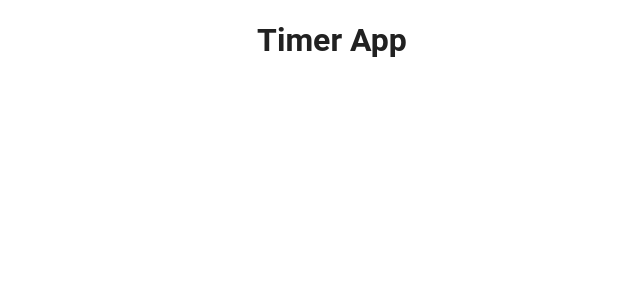
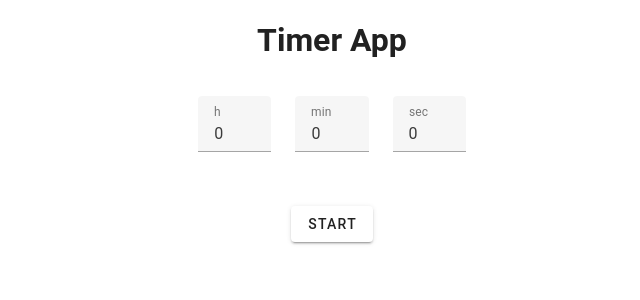
Before and after one commit to kwmryy2940/timerapp, a Vue app in the folder vue-frontend/: page / in a window 1280 px wide. Shown: the top 300 px of the page, without its empty margins (308-948 px from the left). Built offline with nearby package versions, Linux system fonts and the light colour scheme.

Commit message:
ルーティングファイル作成、Vuetify導入、ボタン、テキスト配置

```diff
--- /dev/null
+++ b/vue-frontend/src/components/Timer.vue
@@ -0,0 +1,63 @@
+<template>
+  <v-container fluid class="d-flex align-center justify-center">
+    <v-sheet>
+      <v-row>
+        <v-col>
+          <v-select
+            v-model="selectedHours"
+            label="h"
+            :items="hours"
+            return-object
+          >
+            <template v-slot:selection="{ item }">{{ item.value }}</template>
+          </v-select>
+        </v-col>
+        <v-col>
+          <v-select
+            v-model="selectedMinutes"
+            label="min"
+            :items="minutes"
+            return-object
+          >
+            <template v-slot:selection="{ item }">{{ item.value }}</template>
+          </v-select>
+        </v-col>
+        <v-col>
+          <v-select
+            v-model="selectedSeconds"
+            label="sec"
+            :items="seconds"
+            return-object
+          >
+            <template v-slot:selection="{ item }">{{ item.value }}</template>
+          </v-select>
+        </v-col>
+      </v-row>
+    </v-sheet>
+  </v-container>
+  <v-container fluid class="d-flex align-center justify-center">
+      <v-btn >Start</v-btn>
+  </v-container>
+</template>
+
+<script setup>
+import { ref, onMounted } from "vue";
+
+const selectedHours = ref(0);
+const hours = ref([]);
+
+const selectedMinutes = ref(0);
+const minutes = ref([]);
+
+const selectedSeconds = ref(0);
+const seconds = ref([]);
+
+for (let i = 0; i <= 72; i++) {
+  hours.value.push(i);
+}
+
+for (let i = 0; i <= 59; i++) {
+  minutes.value.push(i);
+  seconds.value.push(i);
+}
+</script>
--- a/vue-frontend/src/views/Home.vue
+++ b/vue-frontend/src/views/Home.vue
@@ -1,9 +1,14 @@
-<script setup></script>
+<script setup>
+import Timer from '../components/Timer.vue';
+</script>
 
 <template>
   <v-app>
     <v-container fluid class="d-flex align-center justify-center">
       <h1>Timer App</h1>
     </v-container>
+    <v-main>
+      <Timer/>
+    </v-main>
   </v-app>
 </template>
```
